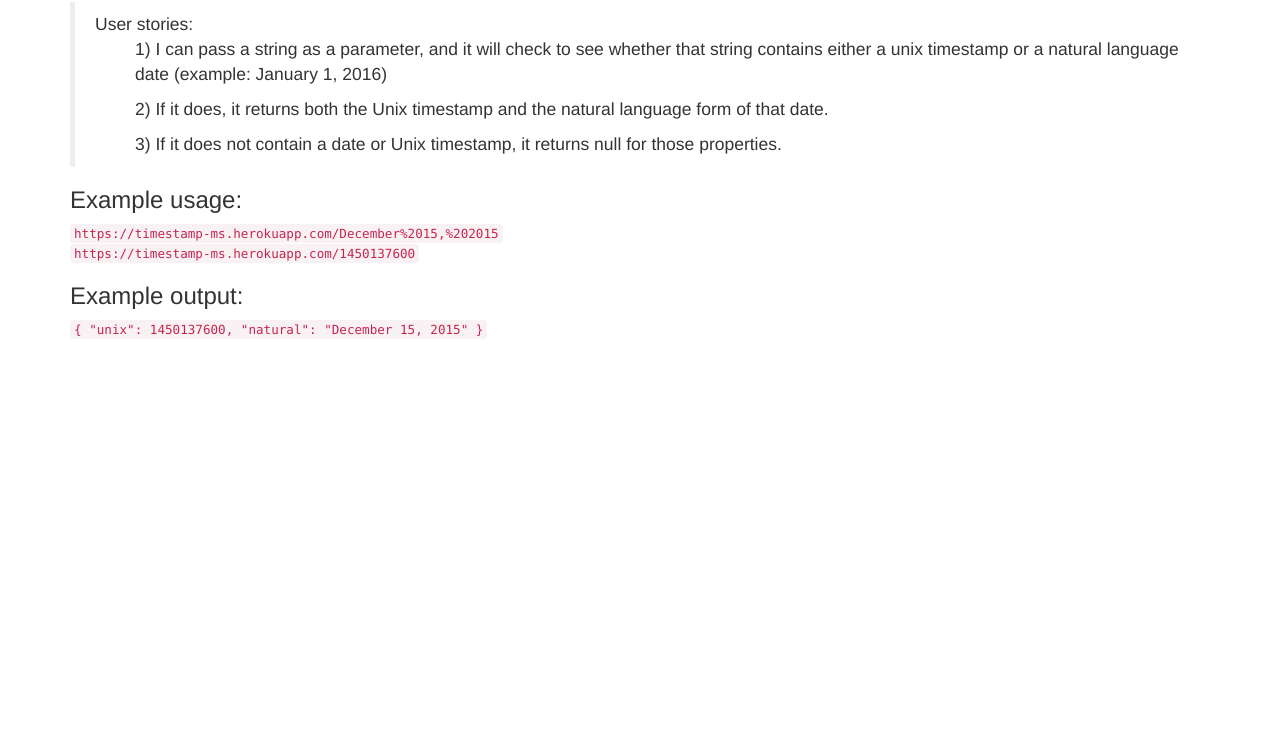
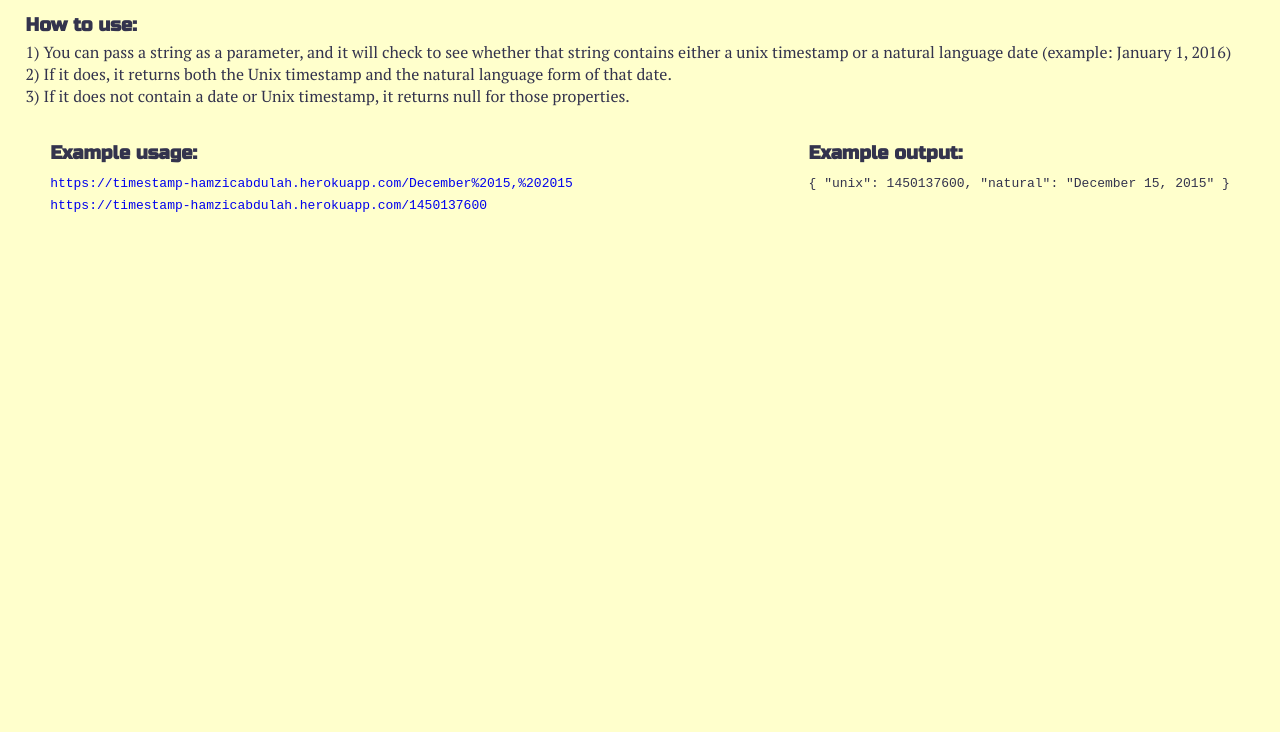
Before and after one commit to hamzicabdulah/timestamp-api, a website: page public/index.html in a window 1280 px wide. Shown: the part 68-800 px from the top of the page. Drawn offline with nearby package versions, Linux system fonts and the light colour scheme.

Commit message:
Styled index file

```diff
--- a/public/index.html
+++ b/public/index.html
@@ -1,28 +1,29 @@
-
 <!doctype html>
 <html lang="en">
     <head>
         <title>Timestamp microservice</title>
-        <link rel="stylesheet" href="https://maxcdn.bootstrapcdn.com/bootstrap/3.3.6/css/bootstrap.min.css">
         <meta name="author" content="Abdulah Hamzic">
         <meta charset="utf-8">
         <meta name="viewport" content="width=device-width, initial-scale=1.0">
+        <link href="https://fonts.googleapis.com/css?family=PT+Serif|Russo+One" rel="stylesheet">
+        <link rel="stylesheet" type="text/css" href="stylesheet/style.css">
     </head>
     <body>
-        <div class="container">
         <h1 class="header">
             API Basejump: Timestamp microservice
         </h1>
-            <blockquote>
-                User stories:
-                <ul>1) I can pass a string as a parameter, and it will check to see whether that string
-                contains either a unix timestamp or a natural language date (example: January 1, 2016)</ul>
-                <ul>2) If it does, it returns both the Unix timestamp and the natural language form of that date.</ul>
-                <ul>3) If it does not contain a date or Unix timestamp, it returns null for those properties.</ul>
-            </blockquote>
+        <h3>How to use:</h3>
+        1) You can pass a string as a parameter, and it will check to see whether that string
+        contains either a unix timestamp or a natural language date (example: January 1, 2016)<br>
+        2) If it does, it returns both the Unix timestamp and the natural language form of that date.<br>
+        3) If it does not contain a date or Unix timestamp, it returns null for those properties.
+        <div class="examples">
+            <div>
                 <h3>Example usage:</h3>
-            <code>https://timestamp-ms.herokuapp.com/December%2015,%202015</code><br>
-            <code>https://timestamp-ms.herokuapp.com/1450137600</code>
+                <code><a target="_blank" href="https://timestamp-hamzicabdulah.herokuapp.com/December%2015,%202015">https://timestamp-hamzicabdulah.herokuapp.com/December%2015,%202015</a></code><br>
+                <code><a target="_blank" href="https://timestamp-hamzicabdulah.herokuapp.com/1450137600">https://timestamp-hamzicabdulah.herokuapp.com/1450137600</a></code>
+            </div>
+            <div>
                 <h3>Example output:</h3>
                 <code>
                     {
@@ -31,5 +32,6 @@
                     }
                 </code>
             </div>
+        </div>
     </body>
 </html>
--- /dev/null
+++ b/public/stylesheet/style.css
@@ -0,0 +1,23 @@
+body {
+    background: #ffffcc;
+    margin: 0 2%;
+    color: #33334d;
+    font-family: 'PT Serif', serif;
+}
+.header, h3 {
+    font-family: 'Russo One', sans-serif;
+}
+.header {
+    text-align: center;
+}
+h3 {
+    margin-bottom: 0.3em;
+}
+.examples {
+    margin: 1em 2% 0;
+    display: flex;
+    justify-content: space-between;
+}
+a {
+    text-decoration: none;
+}
```
Lines whose indentation alone changed are shown as unchanged.
